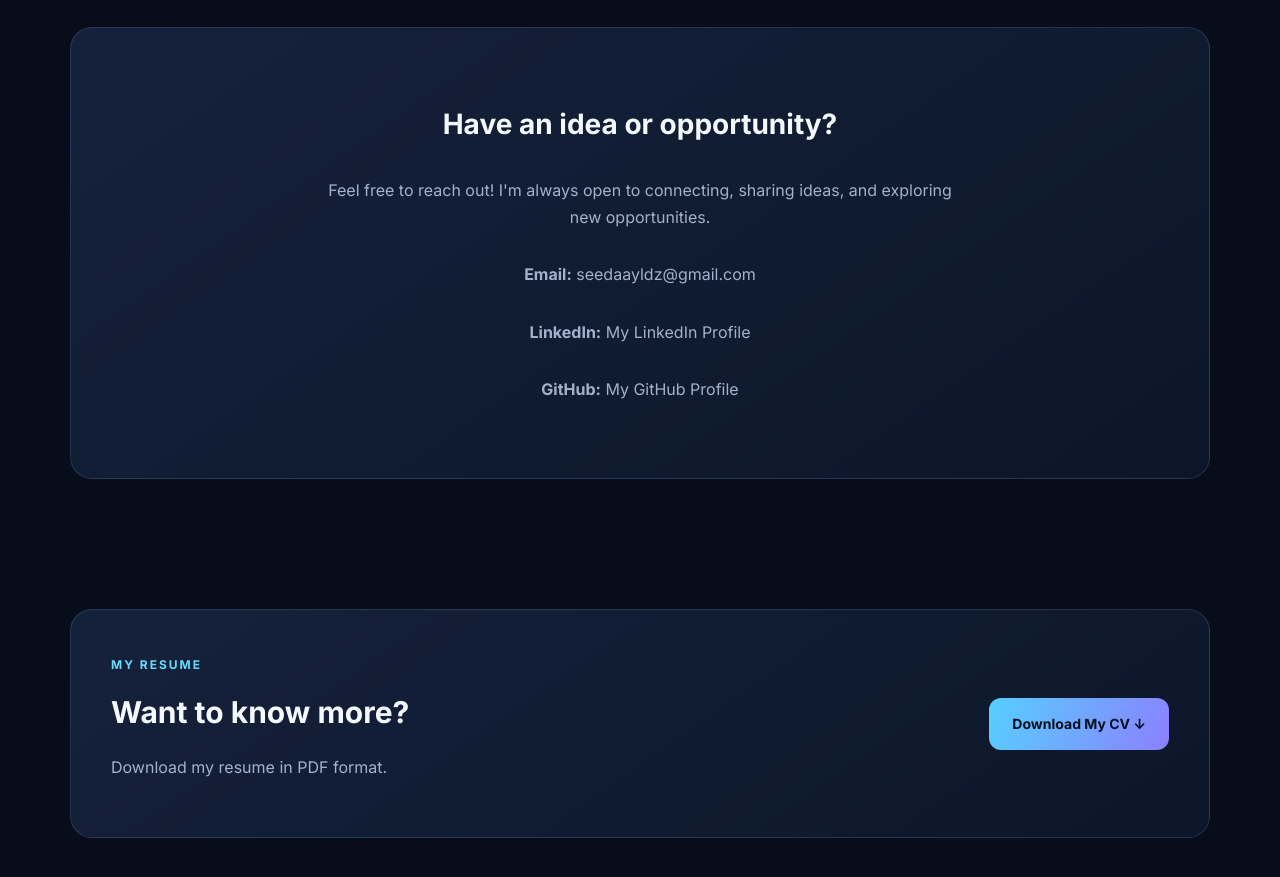
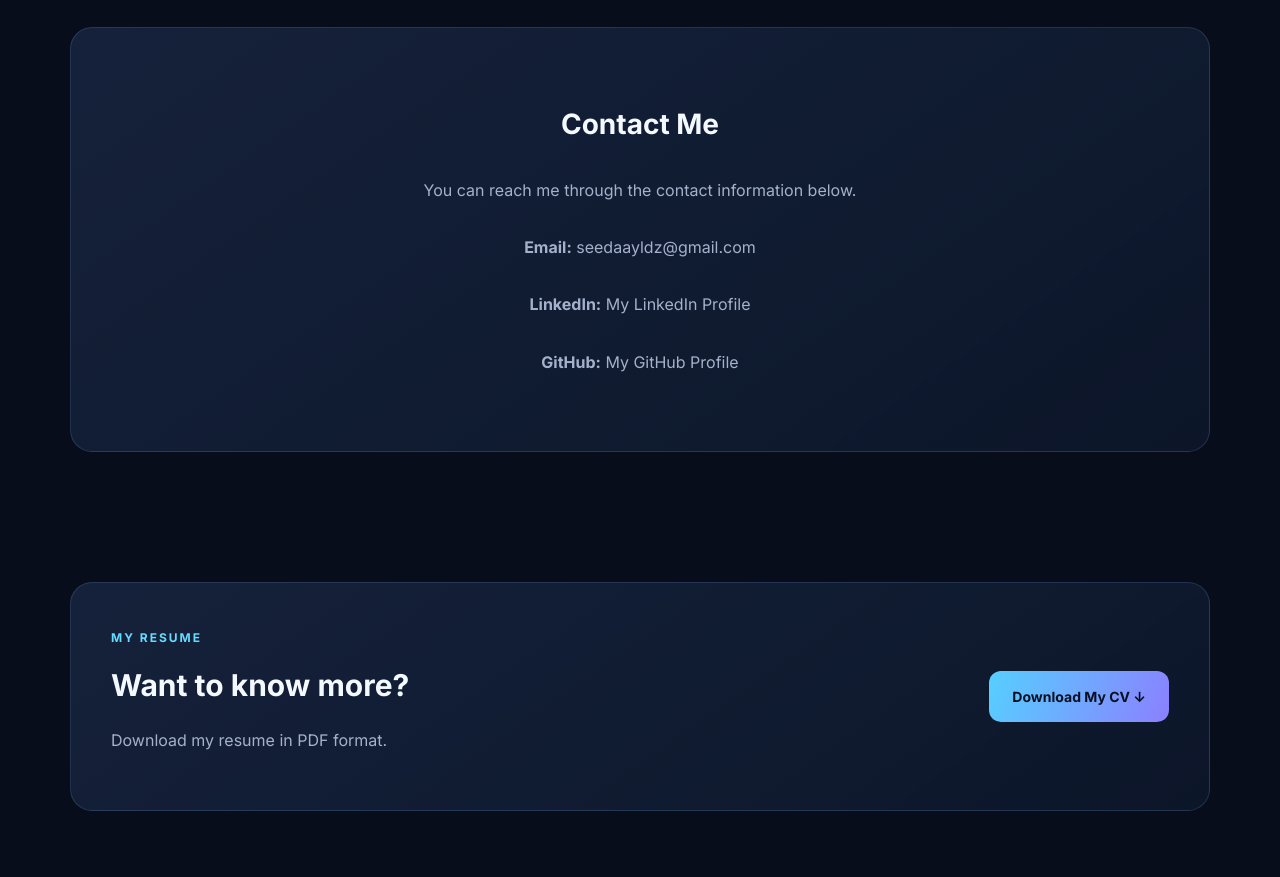
Before and after one commit to sedanurayyildiz/sedanurayyildiz.github.io, a plain HTML site: page index.html in a window 1280 px wide. Shown: the part 3853-4730 px from the top of the page. Drawn offline with Linux system fonts and the light colour scheme.

Commit message:
Update index.html

```diff
--- a/index.html
+++ b/index.html
@@ -312,13 +312,12 @@
     </div>
 
     <div class="glass-card contact-card">
-        <h3>Have an idea or opportunity?</h3>
 
-        <p>
-            Feel free to reach out! I'm always open
-            to connecting, sharing ideas, and
-            exploring new opportunities.
-        </p>
+<h3>Contact Me</h3>
+<p>
+    You can reach me through the contact information below.
+</p>
+
 
         <div class="contact-info">
             <p>
```
